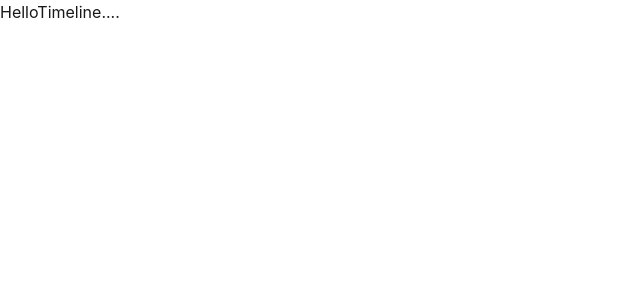
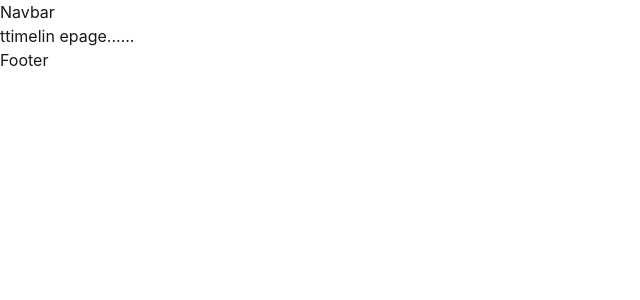
Before and after one commit to MaksumulEmon/Keen-Keeper, a React (Vite) app: page /timeline in a window 1280 px wide. Shown: the top 300 px of the page, without its empty margins (0-640 px from the left). Built offline with nearby package versions, Linux system fonts and the light colour scheme.

Commit message:
Folder strutre

```diff
--- /dev/null
+++ b/src/layout/RootLayout.jsx
@@ -0,0 +1,14 @@
+import React from 'react';
+import { Outlet } from 'react-router';
+
+const RootLayout = () => {
+    return (
+        <div>
+            <h2>Navbar</h2>
+            <Outlet />
+            <h2>Footer</h2>
+        </div>
+    );
+};
+
+export default RootLayout;
--- a/src/main.jsx
+++ b/src/main.jsx
@@ -3,22 +3,34 @@ import { createRoot } from 'react-dom/client'
 import './index.css'
 import { RouterProvider } from 'react-router/dom'
 import { createBrowserRouter } from 'react-router';
+import RootLayout from './layout/RootLayout';
+import Homepage from './pages/homepage/Homepage';
+import Timelinepage from './pages/timelinepage/Timelinepage';
+import Statuspage from './pages/statuspage/Statuspage';
 
 
 
 const router = createBrowserRouter([
   {
     path: "/",
-    element: <div>Hello World</div>,
+    Component: RootLayout,
+    children: [
+      {
+        index: true,
+        Component: Homepage,
+      },
+      {
+        path: "timeline",
+        Component: Timelinepage,
+      },
+      {
+        path: "status",
+        Component: Statuspage,
+      }
+    ],
+    errorElement: <h2>sjh</h2>
   },
-  {
-    path: "/timeline",
-    element: <div>HelloTimeline....</div>,
-  },
-  {
-    path: "/status",
-    element: <div>Hello  status</div>,
-  },
+
 ]);
 
 
--- /dev/null
+++ b/src/pages/homepage/Homepage.jsx
@@ -0,0 +1,11 @@
+import React from 'react';
+
+const Homepage = () => {
+    return (
+        <div>
+            hom epage...........
+        </div>
+    );
+};
+
+export default Homepage;
--- /dev/null
+++ b/src/pages/statuspage/Statuspage.jsx
@@ -0,0 +1,11 @@
+import React from 'react';
+
+const Statuspage = () => {
+    return (
+        <div>
+            Stusts page ................
+        </div>
+    );
+};
+
+export default Statuspage;
--- /dev/null
+++ b/src/pages/timelinepage/Timelinepage.jsx
@@ -0,0 +1,11 @@
+import React from 'react';
+
+const Timelinepage = () => {
+    return (
+        <div>
+            ttimelin epage......
+        </div>
+    );
+};
+
+export default Timelinepage;
```
